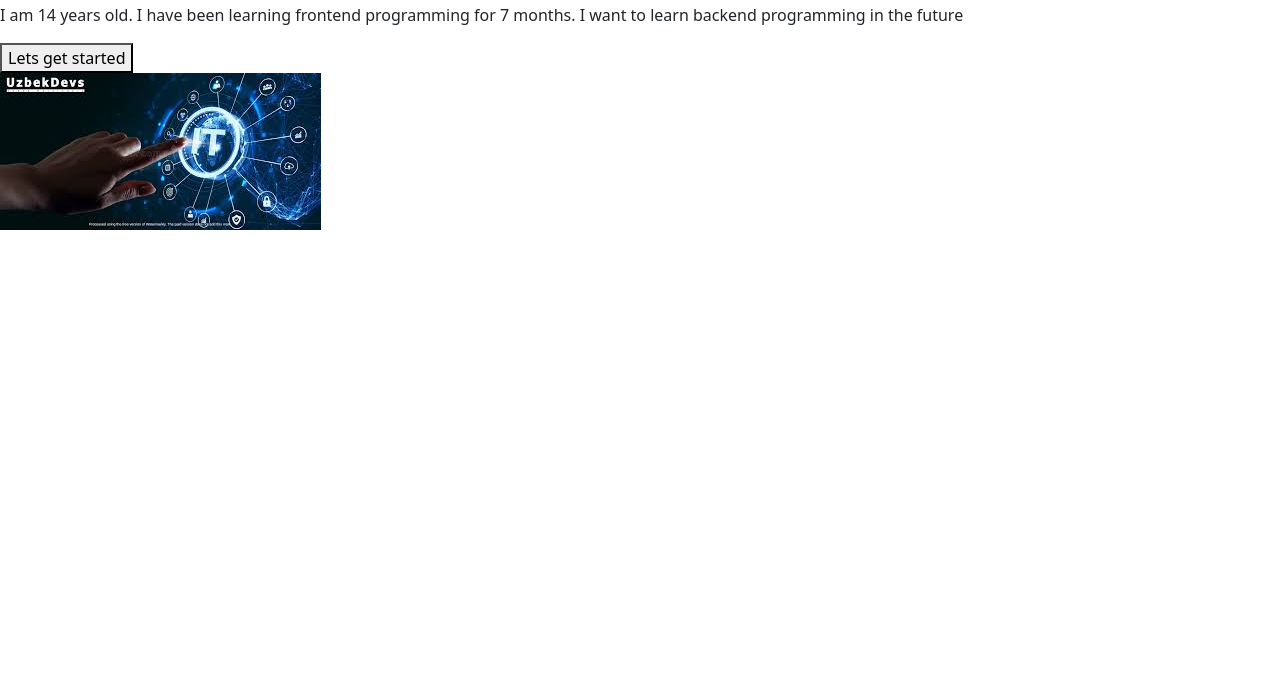
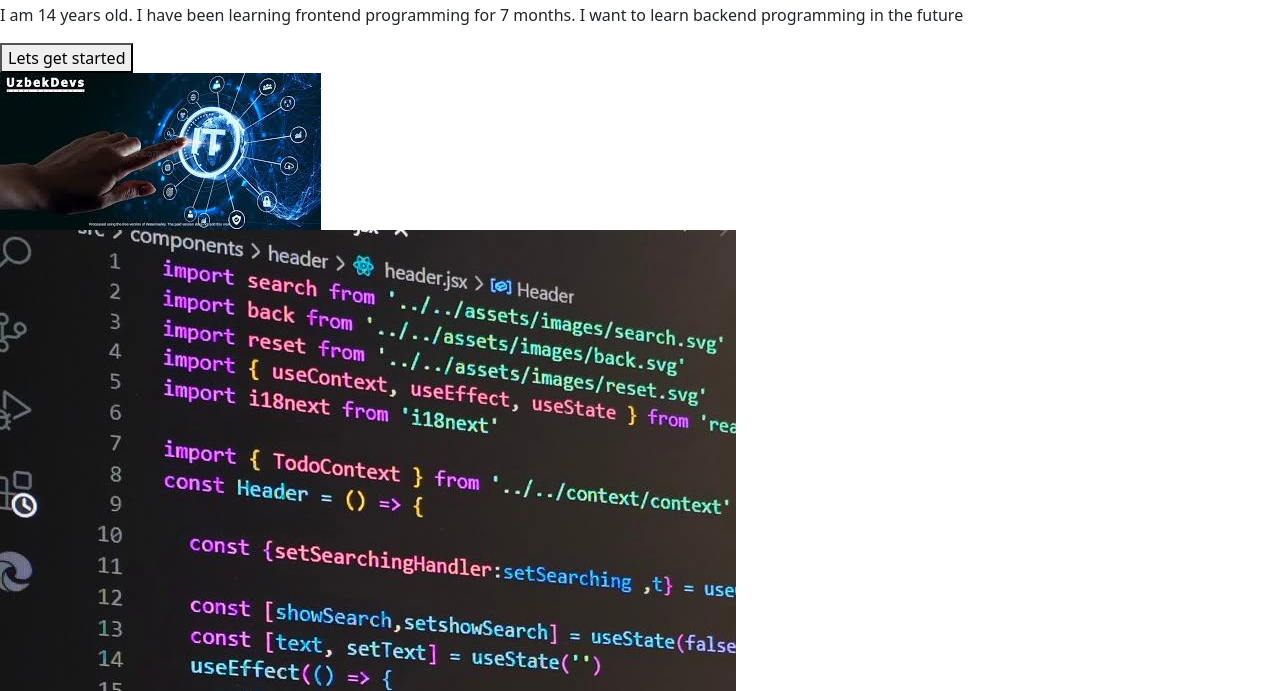
Before and after one commit to raximov0099/PortfolioSaytim, a plain HTML site: page index.html in a window 1280 px wide. Shown: the part 109-800 px from the top of the page. Drawn offline with nearby package versions, Linux system fonts and the light colour scheme.

Commit message:
rasm qo'shdim

```diff
--- a/index.html
+++ b/index.html
@@ -55,7 +55,7 @@
 </div>
 
 <section class="section">
-
+ <img src="./dastur.jpg "alt="dastur rasmi" class="rasm">
 </section>
 
   <script src="https://cdn.jsdelivr.net/npm/bootstrap@5.1.3/dist/js/bootstrap.bundle.min.js" integrity="sha384-ka7Sk0Gln4gmtz2MlQnikT1wXgYsOg+OMhuP+IlRH9sENBO0LRn5q+8nbTov4+1p" crossorigin="anonymous"></script>
```
